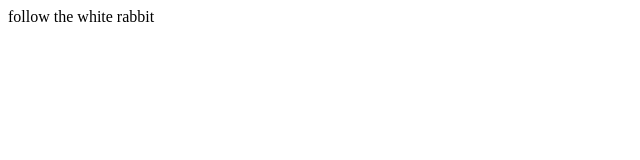
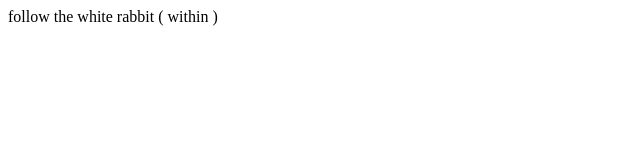
Before and after one commit to htdan9/iamdan, a plain HTML site: page index.html in a window 1280 px wide. Shown: the full height of the page, 0-640 px from the left. Drawn offline with Linux system fonts and the light colour scheme.

Commit message:
Update index.html

```diff
--- a/index.html
+++ b/index.html
@@ -1,3 +1,3 @@
 <p>
-  follow the white rabbit
+  follow the white rabbit ( within )
 </p>
```
